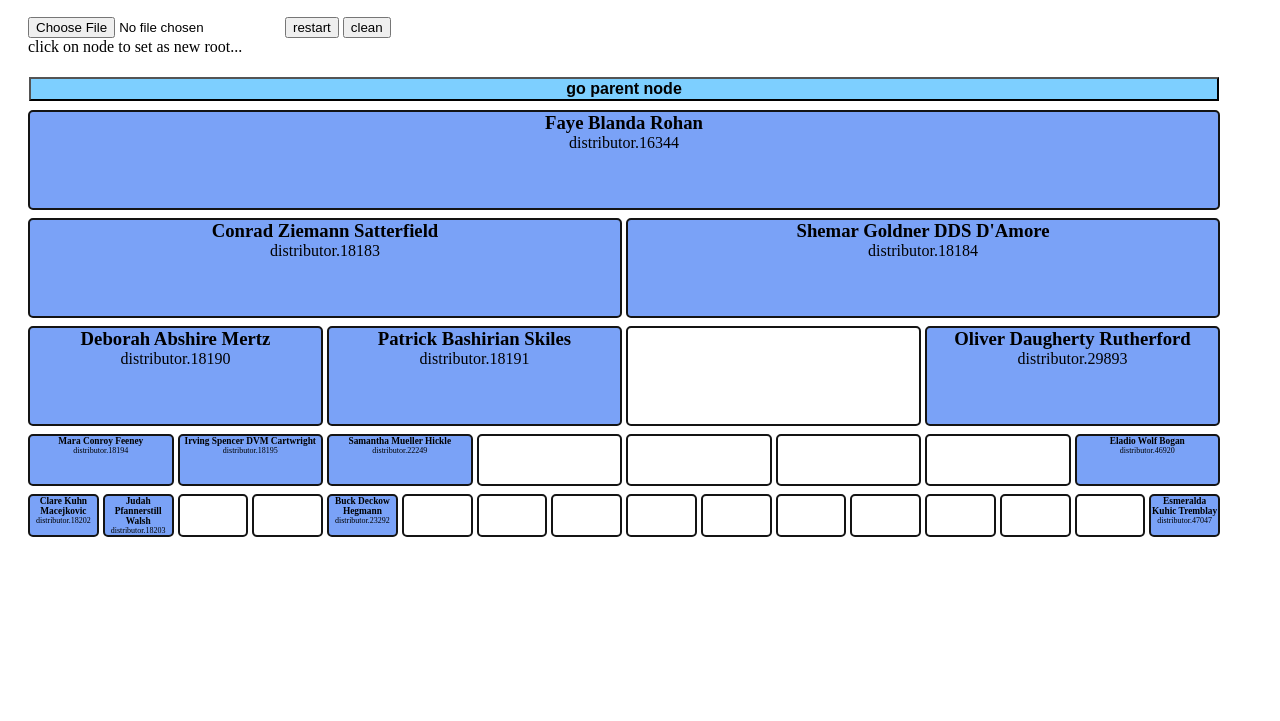
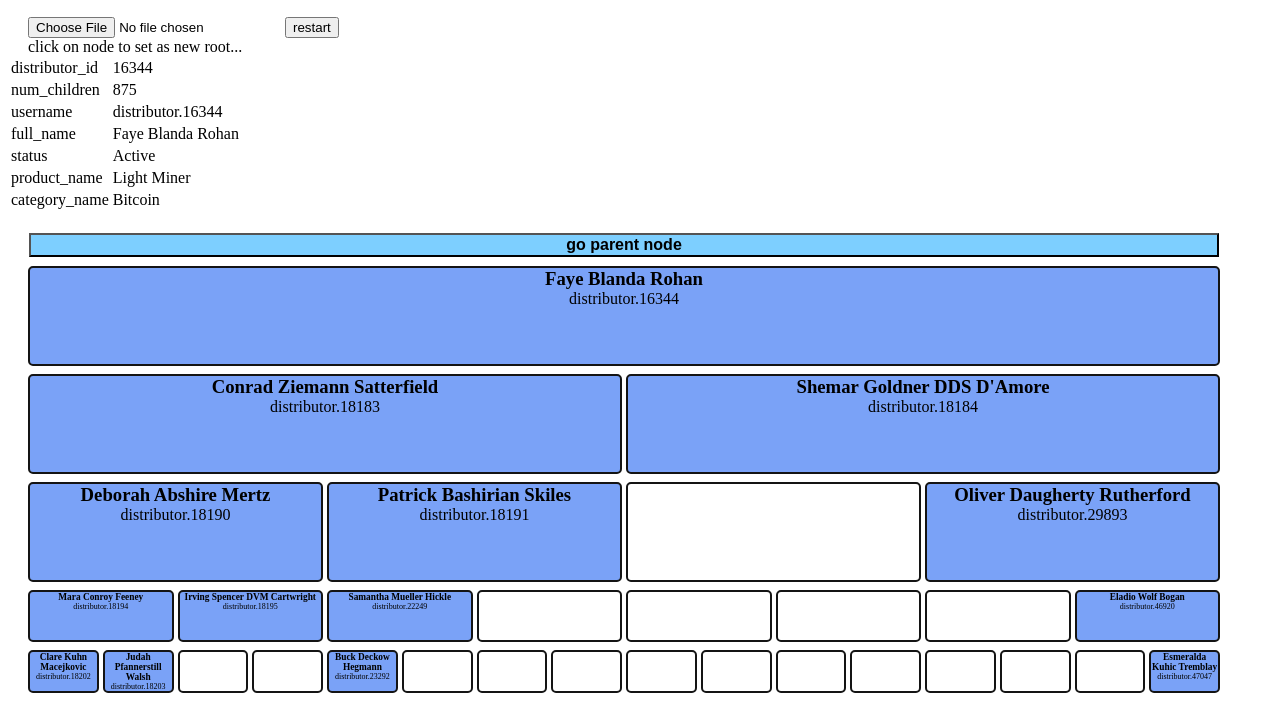
Before and after one commit to felipereyes473/BTreeVisualizer, a plain HTML site: page index.html in a window 1280 px wide. Shown: the part 96-817 px from the top of the page. Drawn offline with Linux system fonts and the light colour scheme.

Commit message:
feature: show all info on info-card at top

```diff
--- a/index.html
+++ b/index.html
@@ -11,9 +11,40 @@
 		<h2>type: <span id="data_type"></span></h2>
 		<input id="file" class="file-input" type="file"/>
 		<button id="restart_btn">restart</button>
-		<button id="clean_btn">clean</button>
 		<p>click on node to set as new root...</p>
 	</header>
+		<div id="details">
+			<table>
+				<tr>
+					<td>distributor_id</td>
+					<td id="distributor_id_lb"></td>
+				</tr>
+				<tr>
+					<td>num_children</td>
+					<td id="num_children_lb"></td>
+				</tr>
+				<tr>
+					<td>username</td>
+					<td id="username_lb"></td>
+				</tr>
+				<tr>
+					<td>full_name</td>
+					<td id="full_name_lb"></td>
+				</tr>
+				<tr>
+					<td>status</td>
+					<td id="status_lb"></td>
+				</tr>
+				<tr>
+					<td>product_name</td>
+					<td id="product_name_lb"></td>
+				</tr>
+				<tr>
+					<td>category_name</td>
+					<td id="category_name_lb"></td>
+				</tr>
+			</table>
+		</div>
 		<div id="view">
 			<div class="log" id="top-controllers">
 				<button class="go-parent" id="parent_node_btn">go parent node</button>
--- a/script.js
+++ b/script.js
@@ -3,6 +3,14 @@ const restart_btn = document.getElementById("restart_btn");
 const clean_btn = document.getElementById("clean_btn");
 const root_element = document.getElementById("root_element");
 const parent_node_btn = document.getElementById("parent_node_btn");
+
+const distributor_id_lb = document.getElementById("distributor_id_lb");
+const num_children_lb = document.getElementById("num_children_lb");
+const username_lb = document.getElementById("username_lb");
+const full_name_lb = document.getElementById("full_name_lb");
+const status_lb = document.getElementById("status_lb");
+const product_name_lb = document.getElementById("product_name_lb");
+const category_name_lb = document.getElementById("category_name_lb");
 
 const FLOOR_LIMIT = 5;
 
@@ -67,8 +75,7 @@ const drawTree = () => {
 
 const iterateTree = () => {
 	let root = structure.root;
-	addDetailsTo(root_element, root);
-	recursiveElemental(root);
+	setNewRoot(root);
 }
 
 const recursiveElemental = (node, isRoot) => {
@@ -149,8 +156,19 @@ const clearSelection = () => {
 const setNewRoot = (new_root) => {
 	if(!new_root){return}
 	clearSelection();
+	setDetailsCard(new_root.value);
 	addDetailsTo(root_element, new_root);
 	recursiveElemental(new_root, true);
+}
+
+const setDetailsCard = (data) => {
+	distributor_id_lb.innerText = data.distributor_id;
+	num_children_lb.innerText = data.num_children;
+	username_lb.innerText = data.username;
+	full_name_lb.innerText = data.full_name;
+	status_lb.innerText = data.status;
+	product_name_lb.innerText = data.product_name;
+	category_name_lb.innerText = data.category_name;
 }
 
 view.addEventListener("click", (event) => {
```
